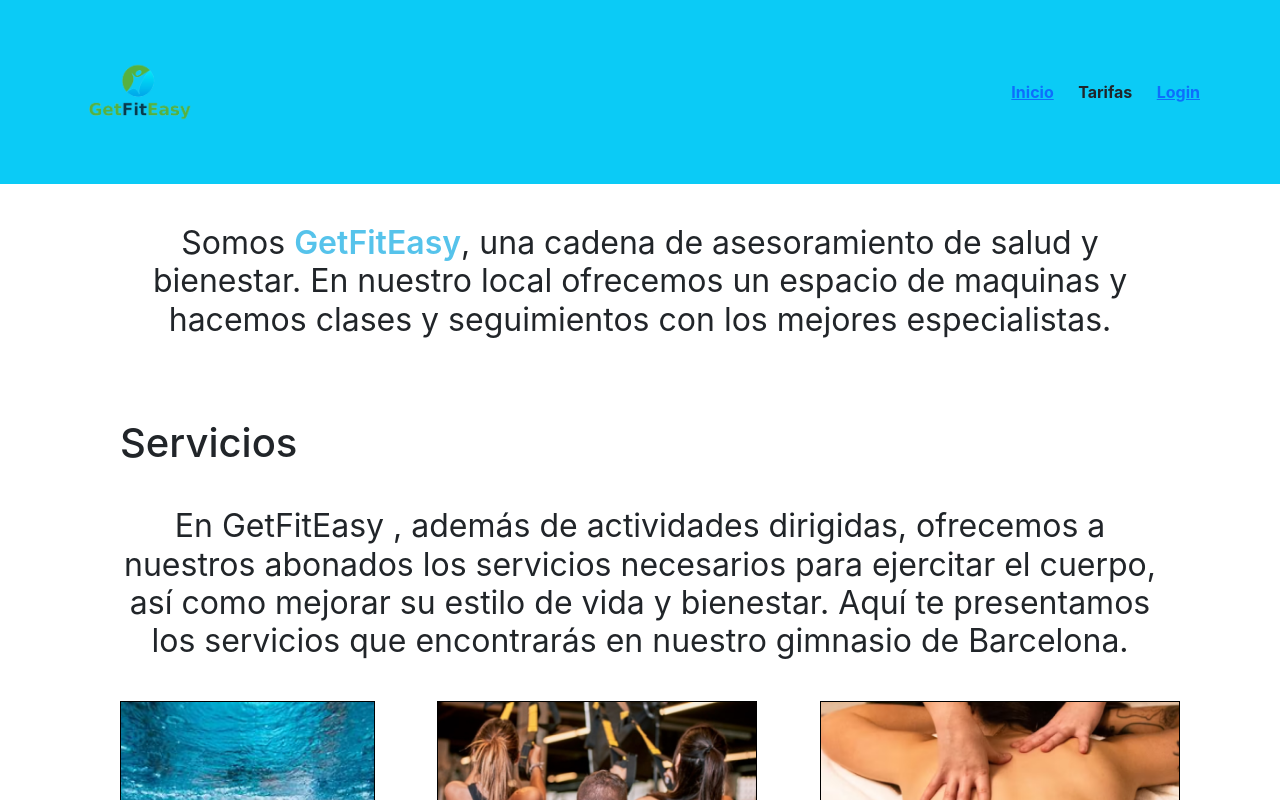
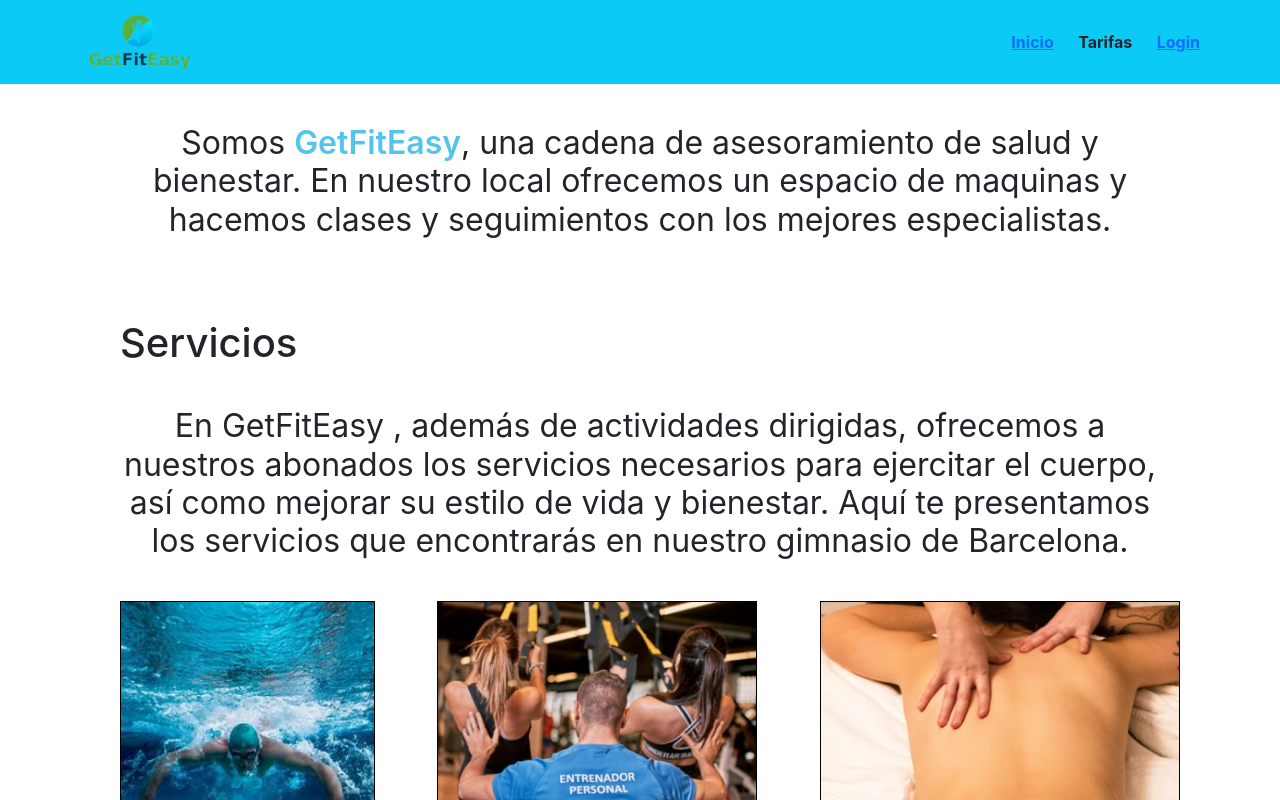
Before and after one commit to Manuraptor/amunt-p1-getfitapp-grupo2, a Svelte app in the folder frontend/: page / in a window 1280 px wide. Shown: the top 800 px of the page. Built offline with nearby package versions, Linux system fonts and the light colour scheme.

Commit message:
header padding

```diff
--- a/frontend/src/App.svelte
+++ b/frontend/src/App.svelte
@@ -51,7 +51,8 @@
         justify-content: space-between;
         align-items: center;
         background-color: #0bcbf6;
-        padding: 50px;
+        padding-left: 50px;
+        padding-right: 50px;
 
 
     }
```
